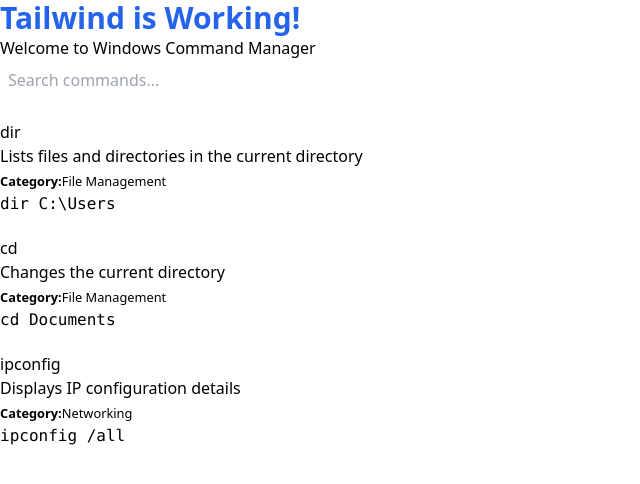
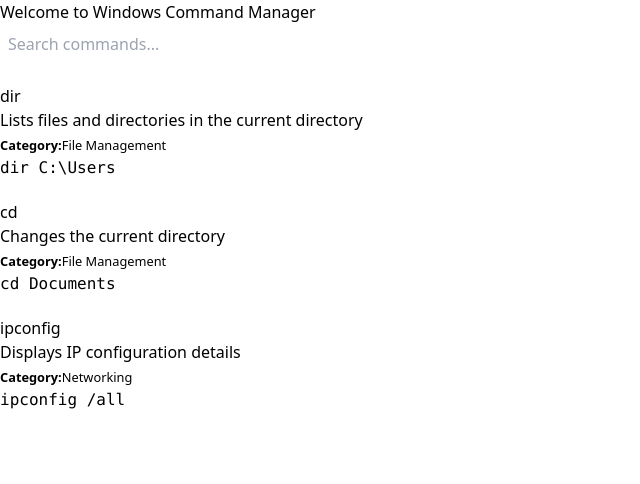
Before and after one commit to VivekVallabhan3407/Windows_Command_Manager, a React (Vite) app: page / in a window 1280 px wide. Shown: the top 484 px of the page, without its empty margins (0-640 px from the left). Built offline with nearby package versions, Linux system fonts and the light colour scheme.

Commit message:
updated app.jsx

```diff
--- a/src/App.jsx
+++ b/src/App.jsx
@@ -12,9 +12,6 @@
   return (
     <>
       <div>
-        <h1 className="text-3xl font-bold text-blue-600">
-          Tailwind is Working!
-        </h1>
 
         <h1>Welcome to Windows Command Manager</h1>
         <SearchBar searchText={searchText} onSearchChange={setSearchText} />
```
